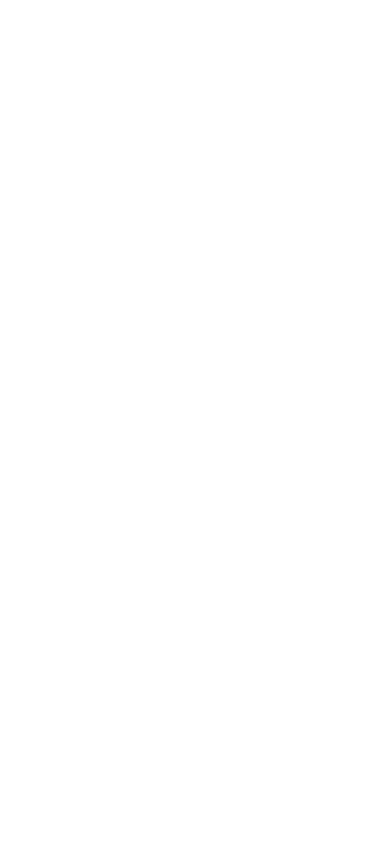
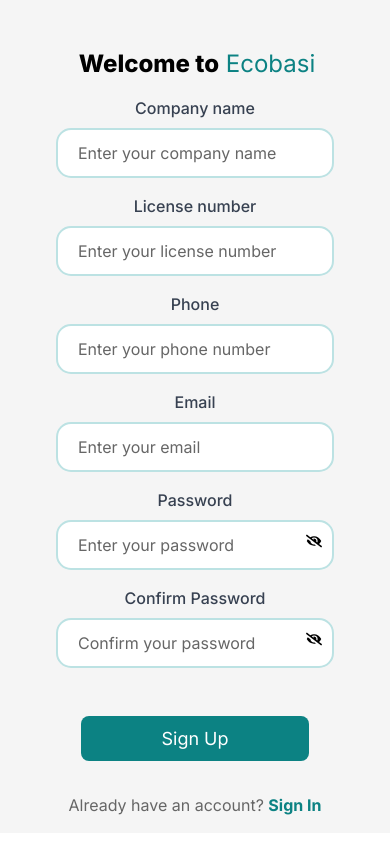
Before and after one commit to Pauline-Goko/ChikaraGroup-Frontend, a Next.js app in the folder chikara-frontend/: page / in a window 390 px wide. Built offline with nearby package versions, Linux system fonts and the light colour scheme.

Commit message:
added registration page

```diff
--- a/chikara-frontend/app/login/page.tsx
+++ b/chikara-frontend/app/login/page.tsx
@@ -48,6 +48,7 @@
       newErrors.password = "Password is required.";
     }
 
+    setErrors(newErrors);
   };
 
   const isValidEmail = (email: string) => {
@@ -57,29 +58,30 @@
   const togglePasswordVisibility = () => {
     setShowPassword(!showPassword);
   };
+
   return (
-    <div className="w-full  h-screen flex flex-col sm:flex-row  ">
+    <div className="w-full h-screen flex flex-col sm:flex-row">
       <div className="sm:flex w-1/2 relative flex items-center justify-center">
         <div className="absolute inset-0">
           <img src="/Assets/backgrounds.png" alt="harry" className="w-full h-full object-cover" />
         </div>
       </div>
 
-      <div className={`w-full sm:w-1/2 bg-bg-f5f5f5 flex flex-col items-center justify-center p-4 sm:p-20 px-4 text-center sm:text-left -mt-60  mr-40`}>
-        <h1 className={`mt-8 mr-32 mb-4 sm:mb-8 text-2xl sm:text-4xl font-poppins  text-black font-extrabold`}>
+      <div className={`w-full sm:w-1/2 bg-[#f5f5f5] flex flex-col items-center justify-center p-4 sm:p-20 px-4 text-center sm:text-left -mt-60 mr-40`}>
+        <h1 className={`mt-8 mr-28 mb-4 sm:mb-8 text-2xl sm:text-4xl font-poppins text-black font-extrabold`}>
           Welcome Back
         </h1>
-        <p className=" mb-8 text-gray-400 text-center label "> Enter your email and password to sign in</p>
-        <form className="w-ful" onSubmit={handleSubmit}>
+        <p className="mb-8 text-gray-400 -ml-14">Enter your email and password to sign in</p>
+        <form className="" onSubmit={handleSubmit}>
           <div className={`mb-4`}>
-            <label htmlFor="email" className={`block text-black font-normal label `}>
+            <label htmlFor="email" className={`block text-black font-normal label`}>
               Email
             </label>
             <input
               type="email"
               id="email"
               name="email"
-              className={`mt-2 labels`}
+              className={`mt-2 w-[350px] h-[50px] px-4 rounded-lg border-2 border-[#BCE2E3] bg-white labels`}
               placeholder="Enter your email"
               value={formData.email}
               onChange={handleInputChange}
@@ -87,7 +89,7 @@
             {errors.email && <p className={`text-red-500 mt-2`}>{errors.email}</p>}
           </div>
           <div className={`mb-4`}>
-            <label htmlFor="password" className={`block text-black font-normal label `}>
+            <label htmlFor="password" className={`block text-black font-normal label`}>
               Password
             </label>
             <div className="relative">
@@ -95,7 +97,7 @@
                 type={showPassword ? "text" : "password"}
                 id="password"
                 name="password"
-                className={`mt-2  labels`}
+                className={`mt-2 w-[350px] h-[50px] px-4 rounded-lg border-2 border-[#BCE2E3] bg-white labels`}
                 placeholder="Enter your password"
                 value={formData.password}
                 onChange={handleInputChange}
@@ -111,14 +113,14 @@
             {errors.password && <p className={`text-red-500 mt-2`}>{errors.password}</p>}
           </div>
           <button
-            type="submit"
-            className="mt-8 bg-[#0C8283] text-white py-2  w-[228px] h-[45px] hover:bg-opacity-60 focus:outline-none focus:bg-opacity-80 text-lg font-Poppins font-normal borders"
-          >
-            Sign in
-          </button>
+  type="submit"
+  className="mt-8 bg-[#0C8283] text-white py-2 rounded-lg w-[228px] h-[45px] hover:bg-opacity-60 focus:outline-none focus:bg-opacity-80 text-lg font-Poppins font-normal "
+>
+  Sign in
+</button>
         </form>
-        <p className={`mt-8 -mr-8  text-gray-400 text-center font-Poppins text-lg -ml-28 label `}>
-          Don't have an account? <a href="/signup" className={`text-teal-300 font-bold label `}>Sign Up</a>
+        <p className={`mt-8 -mr-8 text-gray-400 text-center font-Poppins text-lg -ml-28 label`}>
+          Don't have an account? <a href="/signup" className={`text-teal-300 font-bold label`}>Sign Up</a>
         </p>
       </div>
     </div>
--- a/chikara-frontend/app/page.tsx
+++ b/chikara-frontend/app/page.tsx
@@ -1,6 +1,9 @@
+import Signup from "./signup/page";
+
 export default function Home() {
   return (
     <div>
+      <Signup/>
 
     </div>
 
--- a/chikara-frontend/app/signup/page.tsx
+++ b/chikara-frontend/app/signup/page.tsx
@@ -91,12 +91,12 @@
     }
 
     setErrors(newErrors);
-
   };
 
   const isValidEmail = (email: string) => {
     return email.includes("@");
   };
+
   const togglePasswordVisibility = () => {
     setShowPassword(!showPassword);
   };
@@ -109,47 +109,81 @@
     <div className="w-full h-screen flex flex-col sm:flex-row ">
       <div className=" sm:flex w-1/2 relative flex items-center justify-center">
         <div className="absolute inset-0">
-          <img src="/Assets/backgrounds.png" alt="harry" className="w-full h-full object-cover" />
+          <img
+            src="/Assets/backgrounds.png"
+            alt="harry"
+            className="w-full h-full object-cover"
+          />
         </div>
       </div>
 
       <div className="w-full sm:w-1/2 bg-[#f5f5f5] flex flex-col items-center justify-center p-4 sm:p-20 px-4 text-center sm:text-left mr-40">
-        <h1 className="mt-8 -mr-12 mb-4 sm:mb-8 text-2xl sm:text-4xl font-poppins  text-black ">
-          <span className="font-extrabold">Welcome to</span>  <span className="text-teal-300 font-Gugi">Ecobasi</span>
+        <h1 className="mt-8 -mr-1 mb-4 sm:mb-8 text-2xl sm:text-4xl font-poppins  text-black ">
+          <span className="font-extrabold">Welcome to</span>{" "}
+          <span className="text-teal-300 font-Gugi">Ecobasi</span>
         </h1>
         <form className="w-ful  " onSubmit={handleSubmit}>
           <div className="mb-4">
-            <label htmlFor="companyName" className="block text-gray-700 font-medium label font-Poppins">
+            <label
+              htmlFor="companyName"
+              className="block text-gray-700 font-medium  font-Poppins "
+            >
               Company name
             </label>
             <input
               type="text"
               id="companyName"
               name="companyName"
-              className=" mt-2 input inputs"
+              className="mt-2 input inputs"
               placeholder="Enter your company name"
               value={formData.companyName}
               onChange={handleInputChange}
+              style={{
+                height: "50px",
+                padding: "0px 20px",
+                alignItems: "center",
+                borderRadius: "15px",
+                border: "2px solid #BCE2E3",
+                background: "var(--black-amp-white-white, #FFF)",
+              }}
             />
-            {errors.companyName && <p className="text-red-500 mt-2">{errors.companyName}</p>}
+            {errors.companyName && (
+              <p className="text-red-500 mt-2">{errors.companyName}</p>
+            )}
           </div>
           <div className="mb-4">
-            <label htmlFor="licenseNumber" className="block text-gray-700 font-medium label  font-Poppins">
+            <label
+              htmlFor="licenseNumber"
+              className="block text-gray-700 font-medium   font-Poppins "
+            >
               License number
             </label>
             <input
               type="text"
               id="licenseNumber"
               name="licenseNumber"
-              className=" mt-2 input inputs"
+              className="mt-2 input inputs"
               placeholder="Enter your license number"
               value={formData.licenseNumber}
               onChange={handleInputChange}
+              style={{
+                height: "50px",
+                padding: "0px 20px",
+                alignItems: "center",
+                borderRadius: "15px",
+                border: "2px solid #BCE2E3",
+                background: "var(--black-amp-white-white, #FFF)",
+              }}
             />
-            {errors.licenseNumber && <p className="text-red-500 mt-2">{errors.licenseNumber}</p>}
+            {errors.licenseNumber && (
+              <p className="text-red-500 mt-2">{errors.licenseNumber}</p>
+            )}
           </div>
           <div className="mb-4">
-            <label htmlFor="phone" className="block text-gray-700 font-medium label font-Poppins">
+            <label
+              htmlFor="phone"
+              className="block text-gray-700 font-medium font-Poppins "
+            >
               Phone
             </label>
             <input
@@ -160,11 +194,22 @@
               placeholder="Enter your phone number"
               value={formData.phone}
               onChange={handleInputChange}
+              style={{
+                height: "50px",
+                padding: "0px 20px",
+                alignItems: "center",
+                borderRadius: "15px",
+                border: "2px solid #BCE2E3",
+                background: "var(--black-amp-white-white, #FFF)",
+              }}
             />
             {errors.phone && <p className="text-red-500 mt-2">{errors.phone}</p>}
           </div>
           <div className="mb-4">
-            <label htmlFor="email" className="block text-gray-700 font-medium label font-Poppins">
+            <label
+              htmlFor="email"
+              className="block text-gray-700 font-medium  font-Poppins "
+            >
               Email
             </label>
             <input
@@ -175,11 +220,22 @@
               placeholder="Enter your email"
               value={formData.email}
               onChange={handleInputChange}
+              style={{
+                height: "50px",
+                padding: "0px 20px",
+                alignItems: "center",
+                borderRadius: "15px",
+                border: "2px solid #BCE2E3",
+                background: "var(--black-amp-white-white, #FFF)",
+              }}
             />
             {errors.email && <p className="text-red-500 mt-2">{errors.email}</p>}
           </div>
           <div className="mb-4">
-            <label htmlFor="password" className="block text-gray-700 font-medium label font-Poppins">
+            <label
+              htmlFor="password"
+              className="block text-gray-700 font-medium  font-Poppins "
+            >
               Password
             </label>
             <div className="relative">
@@ -191,6 +247,14 @@
                 placeholder="Enter your password"
                 value={formData.password}
                 onChange={handleInputChange}
+                style={{
+                  height: "50px",
+                  padding: "0px 20px",
+                  alignItems: "center",
+                  borderRadius: "15px",
+                  border: "2px solid #BCE2E3",
+                  background: "var(--black-amp-white-white, #FFF)",
+                }}
               />
               <button
                 type="button"
@@ -203,7 +267,10 @@
             {errors.password && <p className="text-red-500 mt-2">{errors.password}</p>}
           </div>
           <div className="mb-4">
-            <label htmlFor="confirmPassword" className="block text-gray-700 font-medium label font-Poppins">
+            <label
+              htmlFor="confirmPassword"
+              className="block text-gray-700 font-medium  font-Poppins "
+            >
               Confirm Password
             </label>
             <div className="relative">
@@ -215,6 +282,14 @@
                 placeholder="Confirm your password"
                 value={formData.confirmPassword}
                 onChange={handleInputChange}
+                style={{
+                  height: "50px",
+                  padding: "0px 20px",
+                  alignItems: "center",
+                  borderRadius: "15px",
+                  border: "2px solid #BCE2E3",
+                  background: "var(--black-amp-white-white, #FFF)",
+                }}
               />
               <button
                 type="button"
@@ -224,18 +299,24 @@
                 {showConfirmPassword ? <FaEye /> : <FaEyeSlash />}
               </button>
             </div>
-            {errors.confirmPassword && <p className="text-red-500 mt-2">{errors.confirmPassword}</p>}
+            {errors.confirmPassword && (
+              <p className="text-red-500 mt-2">{errors.confirmPassword}</p>
+            )}
           </div>
           <button
-            type="submit"
-            className="mt-8 bg-[#0C8283] text-white py-2 rounded-full w-[228px] h-[45px] hover:bg-opacity-60 focus:outline-none focus:bg-opacity-80 text-lg font-Poppins font-normal border"
-          >
-            Sign Up
-          </button>
+  type="submit"
+  className="mt-8 bg-[#0C8283] text-white py-2 rounded-lg w-[228px] h-[45px] hover:bg-opacity-60 focus:outline-none focus:bg-opacity-80 text-lg font-Poppins font-normal "
+>
+  Sign Up
+</button>
+
         </form>
 
         <p className="mt-8 -mr-12 text-gray-400 text-center font-Poppins text-base sm:text-lg -ml-12 label">
-          Already have an account? <a href="/login" className="text-teal-300 font-Poppins font-bold">Sign In</a>
+          Already have an account?{" "}
+          <a href="/login" className="text-teal-300 font-Poppins font-bold">
+            Sign In
+          </a>
         </p>
       </div>
     </div>
```
Also changed, not shown: chikara-frontend/app/globals.css (+0 -51 lines).
